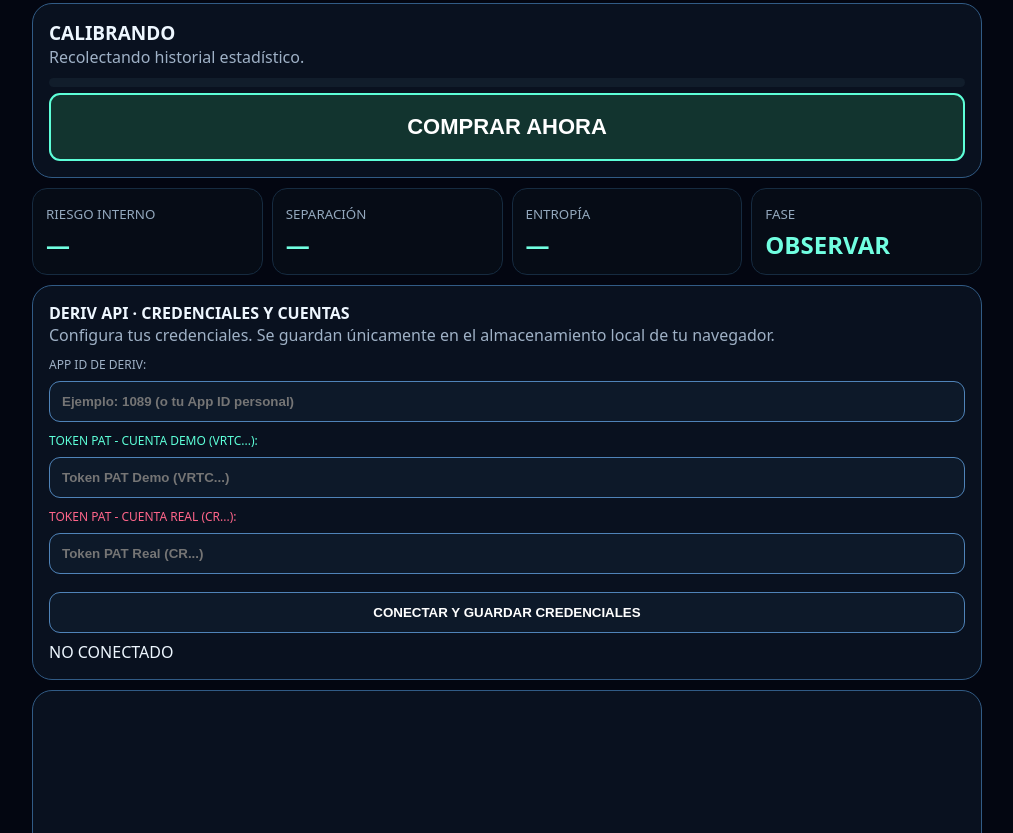
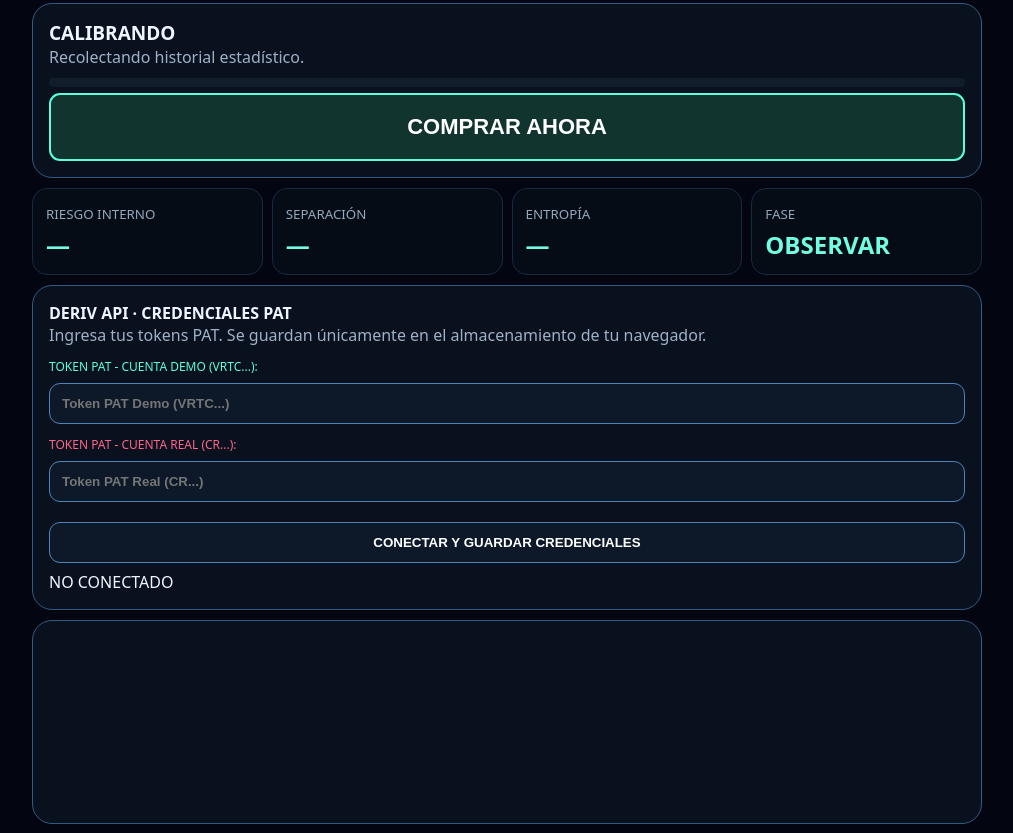
Before and after one commit to quispillocharly-gif/Real-pro-1.0, a plain HTML site: page index.html in a window 1280 px wide. Shown: the part 476-1309 px from the top of the page, without its empty margins (133-1146 px from the left). Drawn offline with Linux system fonts and the light colour scheme.

Commit message:
Add files via upload

```diff
--- a/index.html
+++ b/index.html
@@ -83,22 +83,22 @@ button,select,input{padding:12px;border-radius:11px;border:1px solid #4f83b8;bac
   </div>
 
   <div class="p real">
-    <b>DERIV API · CREDENCIALES Y CUENTAS</b>
-    <div class="muted">Configura tus credenciales. Se guardan únicamente en el almacenamiento local de tu navegador.</div>
+    <b>DERIV API · CREDENCIALES PAT</b>
+    <div class="muted">Ingresa tus tokens PAT. Se guardan únicamente en el almacenamiento de tu navegador.</div>
 
-    <label style="display:block;margin-top:10px;font-size:12px;color:#9fb1c6">APP ID DE DERIV:</label>
-    <input id="app" placeholder="Ejemplo: 1089 (o tu App ID personal)" inputmode="numeric">
+    <!-- Input App ID oculto predeterminado (1089) para compatibilidad con demo.js -->
+    <input id="app" type="hidden" value="1089">
 
-    <label style="display:block;margin-top:10px;font-size:12px;color:#5dffd8">TOKEN PAT - CUENTA DEMO (VRTC...):</label>
+    <label style="display:block;margin-top:12px;font-size:12px;color:#5dffd8">TOKEN PAT - CUENTA DEMO (VRTC...):</label>
     <input id="patDemo" placeholder="Token PAT Demo (VRTC...)" type="password">
 
-    <label style="display:block;margin-top:10px;font-size:12px;color:#ff658a">TOKEN PAT - CUENTA REAL (CR...):</label>
+    <label style="display:block;margin-top:12px;font-size:12px;color:#ff658a">TOKEN PAT - CUENTA REAL (CR...):</label>
     <input id="patReal" placeholder="Token PAT Real (CR...)" type="password">
 
-    <!-- Input oculto #pat mantenido para compatibilidad con demo.js -->
+    <!-- Input oculto #pat para paso de credencial activa -->
     <input id="pat" type="hidden">
 
-    <button id="auth" style="margin-top:10px;width:100%">CONECTAR Y GUARDAR CREDENCIALES</button>
+    <button id="auth" style="margin-top:12px;width:100%">CONECTAR Y GUARDAR CREDENCIALES</button>
     <div style="margin-top:8px;"><span id="authStatus">NO CONECTADO</span></div>
   </div>
 
@@ -107,15 +107,15 @@ button,select,input{padding:12px;border-radius:11px;border:1px solid #4f83b8;bac
   </div>
 </div>
 
-<!-- SCRIPTS ORIGINALES DE TU BOT -->
+<!-- SCRIPTS ORIGINALES DEL BOT -->
 <script src="brain-config.js?v=1"></script>
 <script src="demo.js?v=1"></script>
 <script src="brain.js?v=1"></script>
 
-<!-- PARCHE DE EJECUCIÓN CUENTA REAL (QUANTUM BRIDGE) -->
+<!-- PARCHE DE EJECUCIÓN CUENTA REAL -->
 <script>
 (function() {
-    console.log("[QUANTUM REAL BRIDGE] Inicializando puente de ejecución Cuenta Real...");
+    console.log("[QUANTUM REAL BRIDGE] Inicializando puente de ejecución de cuenta Real...");
 
     const modeSelect = document.getElementById('mode');
     const appInput = document.getElementById('app');
@@ -129,7 +129,6 @@ button,select,input{padding:12px;border-radius:11px;border:1px solid #4f83b8;bac
     const logDiv = document.getElementById('log');
 
     // Cargar credenciales previas si existen en localStorage
-    if (localStorage.getItem('quantum_app_id')) appInput.value = localStorage.getItem('quantum_app_id');
     if (localStorage.getItem('quantum_pat_demo')) patDemoInput.value = localStorage.getItem('quantum_pat_demo');
     if (localStorage.getItem('quantum_pat_real')) patRealInput.value = localStorage.getItem('quantum_pat_real');
 
@@ -171,7 +170,6 @@ button,select,input{padding:12px;border-radius:11px;border:1px solid #4f83b8;bac
     // Evento al presionar Conectar
     if (authBtn) {
         authBtn.addEventListener('click', function(e) {
-            localStorage.setItem('quantum_app_id', appInput.value.trim());
             localStorage.setItem('quantum_pat_demo', patDemoInput.value.trim());
             localStorage.setItem('quantum_pat_real', patRealInput.value.trim());
 
@@ -179,7 +177,7 @@ button,select,input{padding:12px;border-radius:11px;border:1px solid #4f83b8;bac
 
             const mode = modeSelect.value;
             if (mode === 'REAL' && !patRealInput.value.trim()) {
-                alert("⚠️ ATENCIÓN: Por favor ingresa tu Token PAT de Cuenta Real (CR...) en la casilla correspondiente.");
+                alert("⚠️ ATENCIÓN: Ingresa tu Token PAT de Cuenta Real (CR...) para operar en real.");
                 e.stopImmediatePropagation();
                 return false;
             }
@@ -193,15 +191,15 @@ button,select,input{padding:12px;border-radius:11px;border:1px solid #4f83b8;bac
         modeSelect.addEventListener('change', function() {
             syncActiveToken();
             if (modeSelect.value === 'REAL') {
-                writeLog("🔴 MODO CUENTA REAL ACTIVADO. Las órdenes afectarán tu saldo real en Deriv.");
-                alert("⚠️ ATENCIÓN: Has activado el MODO CUENTA REAL. Al hacer clic en 'COMPRAR AHORA' se ejecutarán operaciones con DINERO REAL.");
+                writeLog("🔴 MODO CUENTA REAL ACTIVADO. Las órdenes se ejecutarán en tu saldo real de Deriv.");
+                alert("⚠️ ATENCIÓN: Has seleccionado MODO CUENTA REAL. Al presionar 'COMPRAR AHORA' se operará dinero real.");
             } else {
                 writeLog(`Modo cambiado a ${modeSelect.value}`);
             }
         });
     }
 
-    // Interceptar llamadas WebSocket para desbloquear cuentas reales (is_virtual === 0)
+    // Interceptar llamadas WebSocket para desbloquear cuentas reales
     const OriginalWebSocket = window.WebSocket;
     window.WebSocket = function(url, protocols) {
         const ws = new OriginalWebSocket(url, protocols);
@@ -224,14 +222,14 @@ button,select,input{padding:12px;border-radius:11px;border:1px solid #4f83b8;bac
                             authStatus.style.color = isReal ? '#ff658a' : '#5dffd8';
                         }
 
-                        // Ignorar restricción estricta de cuenta virtual si existe en scripts internos
+                        // Ignorar restricción estricta de cuenta virtual
                         Object.defineProperty(data.authorize, 'is_virtual', {
                             get: function() { return 1; }
                         });
                     }
                 }
 
-                // Respuesta de Compra / Orden ejecutada
+                // Respuesta de Compra
                 if (data && data.msg_type === 'buy') {
                     if (data.buy) {
                         const mode = modeSelect.value;
```
